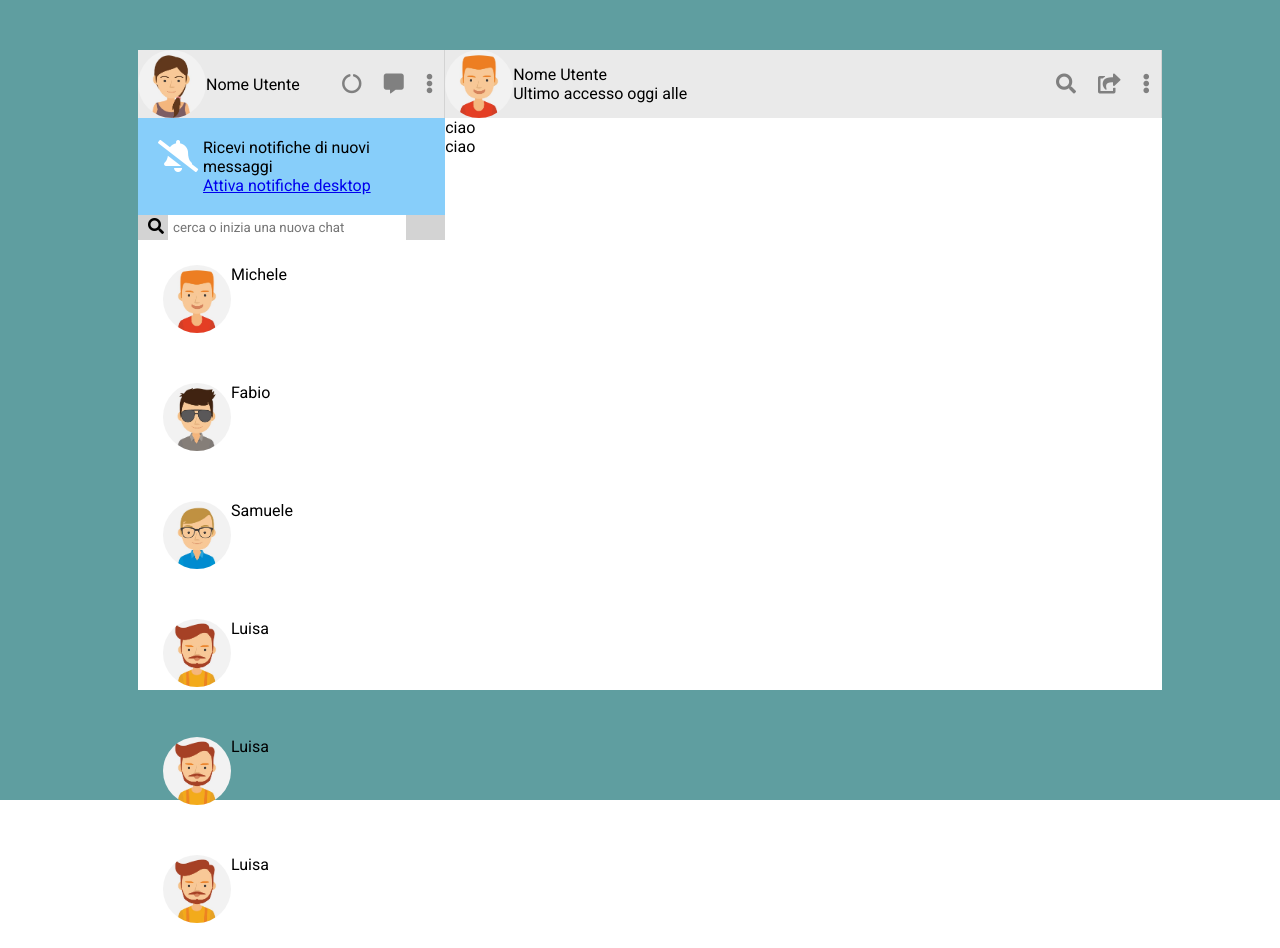
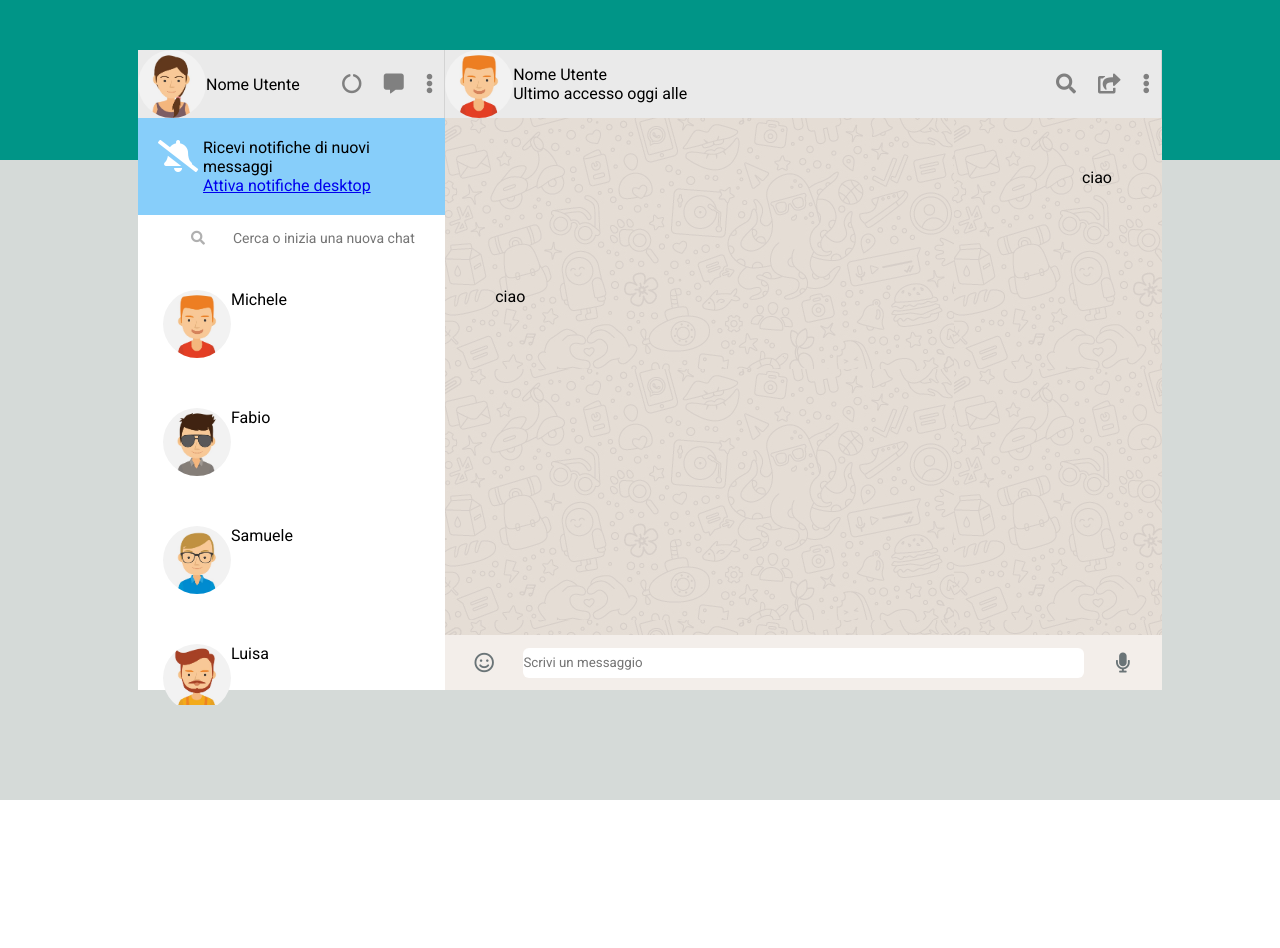
Before and after one commit to mariosantu/vue-boolzapp.github.io, a plain HTML site: page index.html in a window 1280 px wide. After the commit the page ends 800 px from the top, so only its background shows below. Drawn offline with nearby package versions, Linux system fonts and the light colour scheme.

Commit message:
prima parte javascript

```diff
--- a/css/style.css
+++ b/css/style.css
@@ -16,8 +16,9 @@ img {
 }
 
 .background-container {
-  background-color:cadetblue;
-  height: 100vh;
+    background: rgb(0,149,135);
+    background: linear-gradient(180deg, rgba(0,149,135,1) 20%, rgba(213,218,216,1) 20%);
+    height: 100vh;
 }
 
 .main-container {
@@ -35,6 +36,7 @@ img {
 .left-col {
     height: 100%;
     width: 30%;
+    float: left;
 }
 
 .right-col {
@@ -108,8 +110,73 @@ img {
 .messages-area {
     height: 100%;
     width: 100%;
+    background-image: url(../img/mine.jpg);
 }
 
 .text-messages-input {
     height: 68px;
+    background-color: #f3eeea;
+    justify-content: space-between;
+    align-items: center;
 }
+
+.messages {
+    overflow-y: scroll;
+    height: calc(100% - 200px);
+}
+
+.emoji,
+.vocal_icon {
+    font-size: 20px;
+    text-align: center;
+    color: #6a7477;
+    width: 100px;
+}
+
+.text-messages-input input {
+    height: 30px;
+    width: 100%;
+    border-radius: 6px;
+    outline: none;
+    border: none;
+}
+
+.filter {
+    background-color: #ffffff;
+    height: 50px;
+    padding: 15px 5px;
+}
+
+.filter button {
+    width: 50px;
+    padding-left: 20px;
+    border: none;
+    color: #b0b0b0;
+    background-color: #fff;
+    font-size: 14px;
+    text-align: center;
+    outline: none;
+}
+
+.filter input {
+    width: 80%;
+    border: none;
+    color: #b0b0b0;
+    background-color: #fff;
+    font-size: 14px;
+    text-align: center;
+    outline: none;
+}
+
+.filter .flex {
+    padding-left: 20px;
+}
+
+.mymessage {
+    text-align: right;
+    padding: 50px;
+}
+
+.friendmessage {
+    padding: 50px;
+}
--- a/index.html
+++ b/index.html
@@ -13,10 +13,12 @@
 </head>
 <body>
 
+    <div id="root">
+
    <div class="background-container">
 
     <div class="main-container">
-        <div class="flex">
+
             <!--left col-->
             <div class="left-col">
             <!--user main-->
@@ -68,25 +70,28 @@
 
             <!--filter-->
             <div class="filter">
-                <div class="input-filter">
-                    <i class="fas fa-search"></i>
-                    <input type="text" placeholder="cerca o inizia una nuova chat">
+                <div class="flex">
+                    <button>
+                        <i class="fas fa-search"></i>
+                    </button>
+                    <input v-model="filterTextName" type="text" name="filter" id="filterbar" placeholder="Cerca o inizia una nuova chat">
+
                 </div>
             </div>
             <!--filter-->
 
             <!--messagges-->
             <div class="messages">
-                <div class="user">
+                <div class="user" v-for="(contact, index) in contacts">
                     <div class="flex">
                         <div>
-                         <img src="img/avatar_1.jpg" alt="io">
+                         <img :src="`img/avatar${contact.avatar}.jpg`" alt="io">
                         </div>
 
-                        <div>Michele</div>
+                        <div>{{ contact.name }}</div>
                     </div>
                 </div>
-
+               <!--
                 <div class="user">
                     <div class="flex">
                         <div>
@@ -116,28 +121,7 @@
                         <div>Luisa</div>
                     </div>
                 </div>
-
-                <!--test-->
-
-                <div class="user">
-                    <div class="flex">
-                        <div>
-                         <img src="img/avatar_4.jpg" alt="io">
-                        </div>
-
-                        <div>Luisa</div>
-                    </div>
-                </div>
-
-                <div class="user">
-                    <div class="flex">
-                        <div>
-                         <img src="img/avatar_4.jpg" alt="io">
-                        </div>
-
-                        <div>Luisa</div>
-                    </div>
-                </div>
+            -->
 
 
 
@@ -188,12 +172,27 @@
                 <!--user header-->
 
                 <!--main messages container-->
-                <div class="messages-area">ciao</div>
+                <div class="messages-area">
+                        <div class="mymessage">ciao</div>
+                        <div class="friendmessage">ciao</div>
+                </div>
                 <!--main messages container-->
 
 
                 <!--footer text messages container-->
-                <div class="text-messages-input">ciao</div>
+                <div class="text-messages-input flex">
+
+                        <div class="emoji">
+                            <i class="far fa-smile"></i>
+                        </div>
+
+                        <input type="text" name="message" id="msgInput" placeholder="Scrivi un messaggio">
+
+                        <div class="vocal_icon">
+                            <i class="fas fa-microphone"></i>
+                        </div>
+
+                </div>
                 <!--footer text messages container-->
 
 
@@ -201,13 +200,11 @@
 
             </div>
             <!--right col-->
-
-        </div>
     </div>
 
 
    </div>
-
+   </div>
 
 
 
--- a/js/script.js
+++ b/js/script.js
@@ -3,6 +3,7 @@ var app = new Vue( {
 	el: '#root',
 
 	data: {
+		filterTextName: '',
 		contacts: [
 			{
 				name: 'Michele',
```
